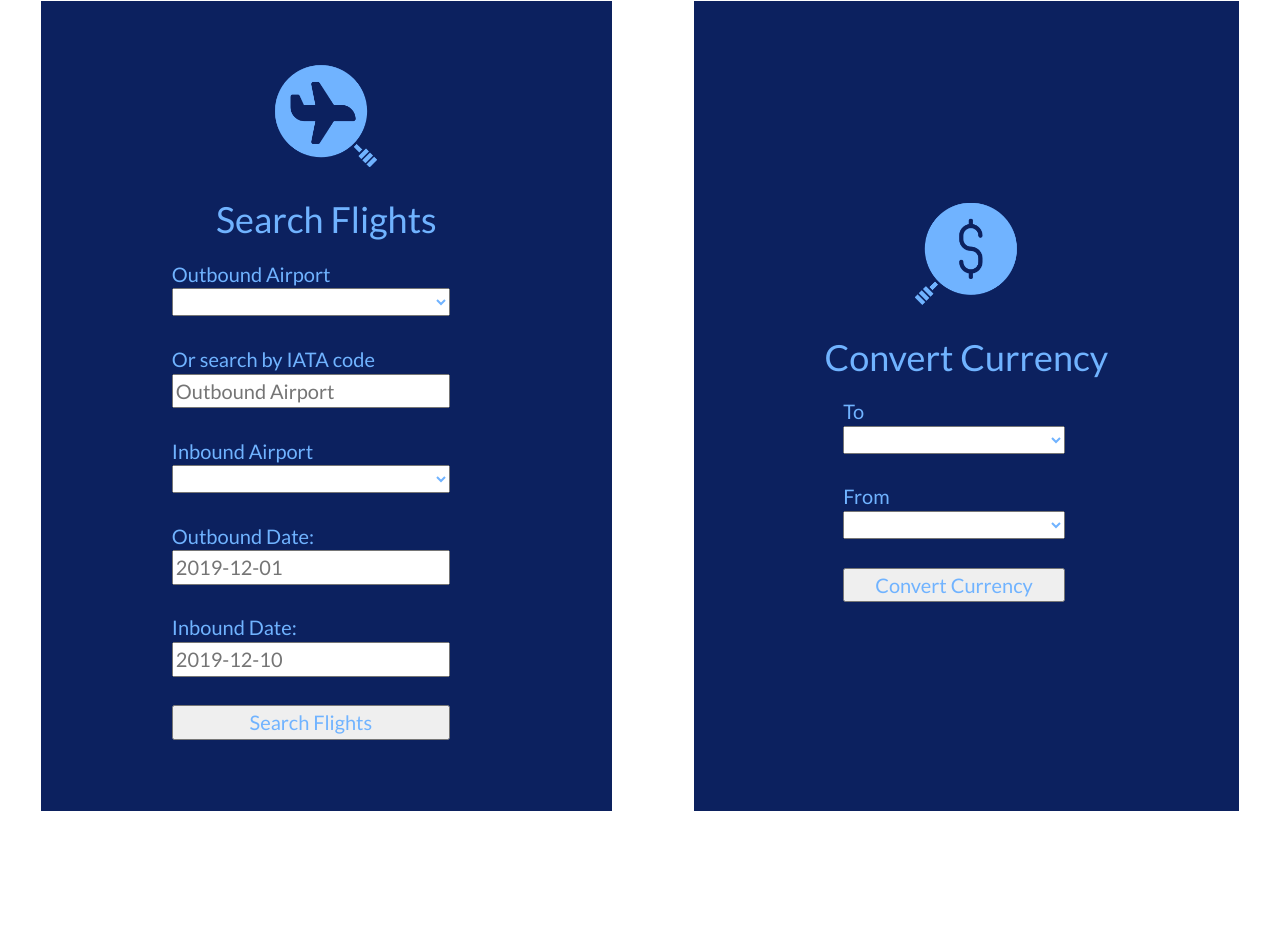
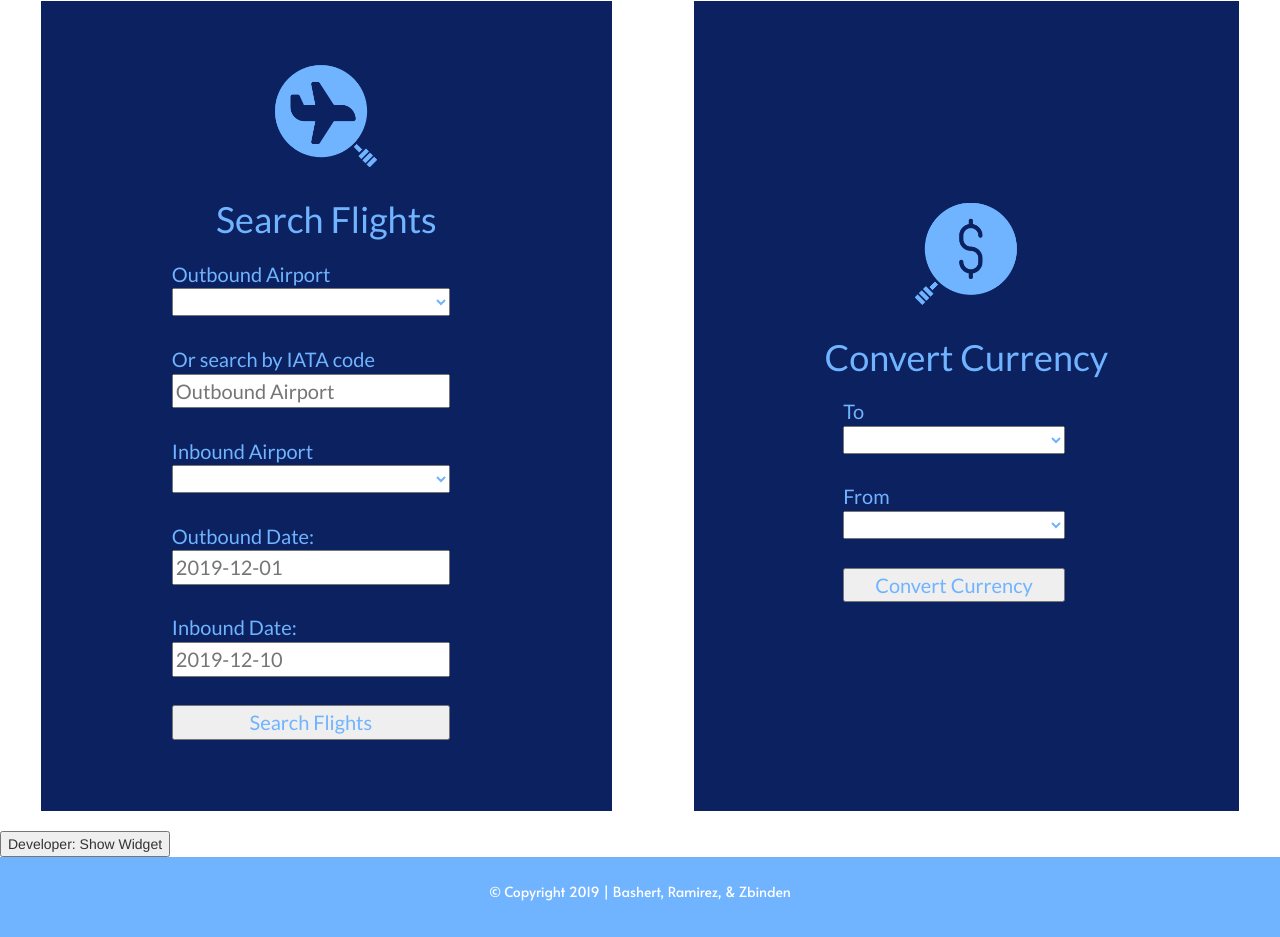
Before and after one commit to merbashert/WanderList, a website: page public/index.html in a window 1280 px wide. Shown: the part 827-1764 px from the top of the page. Before the commit the page ends 1658 px from the top, so only its background shows below. Drawn offline with nearby package versions, Linux system fonts and the light colour scheme; no server answers; a script that the page names is missing.

Commit message:
fixed footer

```diff
--- a/public/index.html
+++ b/public/index.html
@@ -138,18 +138,18 @@
 
         <div ng-include="ctrl.includeLoggedInPath"></div>
 
-    </sec <div class="showWidgetButton">
+    </section> <div class="showWidgetButton">
         <button ng-click = "showCreate = !showCreate"type="button" name="button">Developer: Show Widget</button>
     </div>
         <div ng-show = "showCreate">
             <script type="text/javascript">
             </script>
                 <!-- Flight widget-->
-                <h1>Testing</h1>
                 <div data-skyscanner-widget="FlightSearchWidget" data-locale="en-GB"></div>
                 <script src="https://widgets.skyscanner.net/widget-server/js/loader.js" async></script>
         </div>
 
+    <footer>
         <div class="footer">
             <p>&copy; Copyright 2019 | Bashert, Ramirez, & Zbinden</p>
         </div>
```
